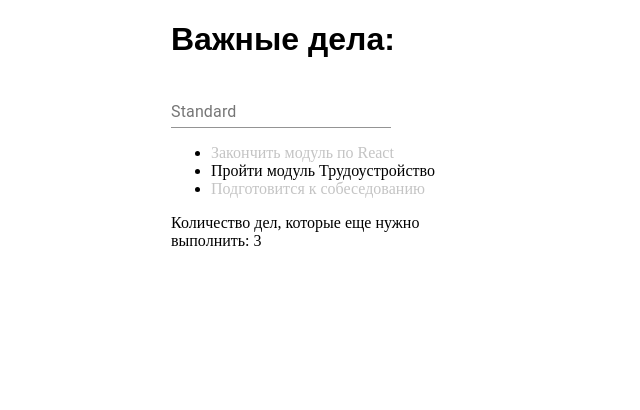
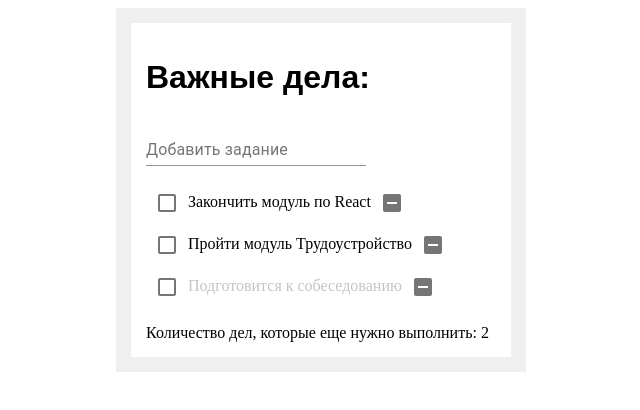
Before and after one commit to WebHeroSchool/todo-react, a React (Create React App) app: page / in a window 1280 px wide. Shown: the top 410 px of the page, without its empty margins (319-959 px from the left). Built offline with nearby package versions, Linux system fonts and the light colour scheme.

Commit message:
custom-first

```diff
--- a/src/components/App/App.js
+++ b/src/components/App/App.js
@@ -5,10 +5,10 @@ import Footer from '../Footer/Footer';
 import styles from './App.module.css';
 
 const App = () => {
-const items = [
+const tasks = [
   {
     value: 'Закончить модуль по React',
-    isDone: true
+    isDone: false
   },
   {
     value: 'Пройти модуль Трудоустройство',
@@ -20,11 +20,13 @@ const items = [
   }
 ];
 
+let unCompletedTasks = tasks.filter(task => task.isDone === false);
+
   return (<div className={styles.wrap}>
     <h1 className={styles.title}>Важные дела:</h1>
     <InputItem />
-    <ItemList items={items} />
-    <Footer count={3} />
+    <ItemList tasks={tasks} />
+    <Footer count={unCompletedTasks.length} />
   </div>)
 };
 
--- a/src/components/App/App.module.css
+++ b/src/components/App/App.module.css
@@ -1,6 +1,8 @@
 .wrap {
   margin: auto;
-  width: 300px;
+  width: 350px;
+  border: 15px solid #efefef;
+  padding: 15px;
 }
 
 .title {
--- a/src/components/InputItem/InputItem.js
+++ b/src/components/InputItem/InputItem.js
@@ -3,7 +3,7 @@ import styles from './InputItem.module.css';
 import TextField from '@material-ui/core/TextField';
 
 const InputItem = () => (<div>
-  <TextField id="standard-basic" label="Standard" />
+  <TextField id="standard-basic" label="Добавить задание" />
 </div>);
 
 export default InputItem;
--- a/src/components/ItemList/ItemList.js
+++ b/src/components/ItemList/ItemList.js
@@ -1,12 +1,28 @@
 import React from 'react';
 import Item from '../Item/Item';
 import styles from './ItemList.module.css';
+import Checkbox from '@material-ui/core/Checkbox';
 
-const ItemList = ( {items} ) => (<ul>
-  {items.map( item =>
-    <li key={item.value}>
-      <Item value={item.value} isDone={item.isDone} />
+const ItemList = ( {tasks} ) => {
+  return(<ul>
+  {tasks.map( task =>
+    <li className={styles.li} key={task.value}>
+      <Checkbox
+      value="checkedLeft"
+      inputProps={{
+        'aria-label': 'primary checkbox',
+      }}
+      onChange />
+      <Item value={task.value} isDone={task.isDone} />
+      <Checkbox
+        value="checkedRight"
+        indeterminate
+        inputProps={{
+          'aria-label': 'indeterminate checkbox',
+        }}
+      />
     </li>)}
-</ul>);
+  </ul>)
+  };
 
 export default ItemList;
--- a/src/components/ItemList/ItemList.module.css
+++ b/src/components/ItemList/ItemList.module.css
@@ -0,0 +1,4 @@
+.li {
+  list-style-type: none;
+  margin-left: -40px;
+}
```
